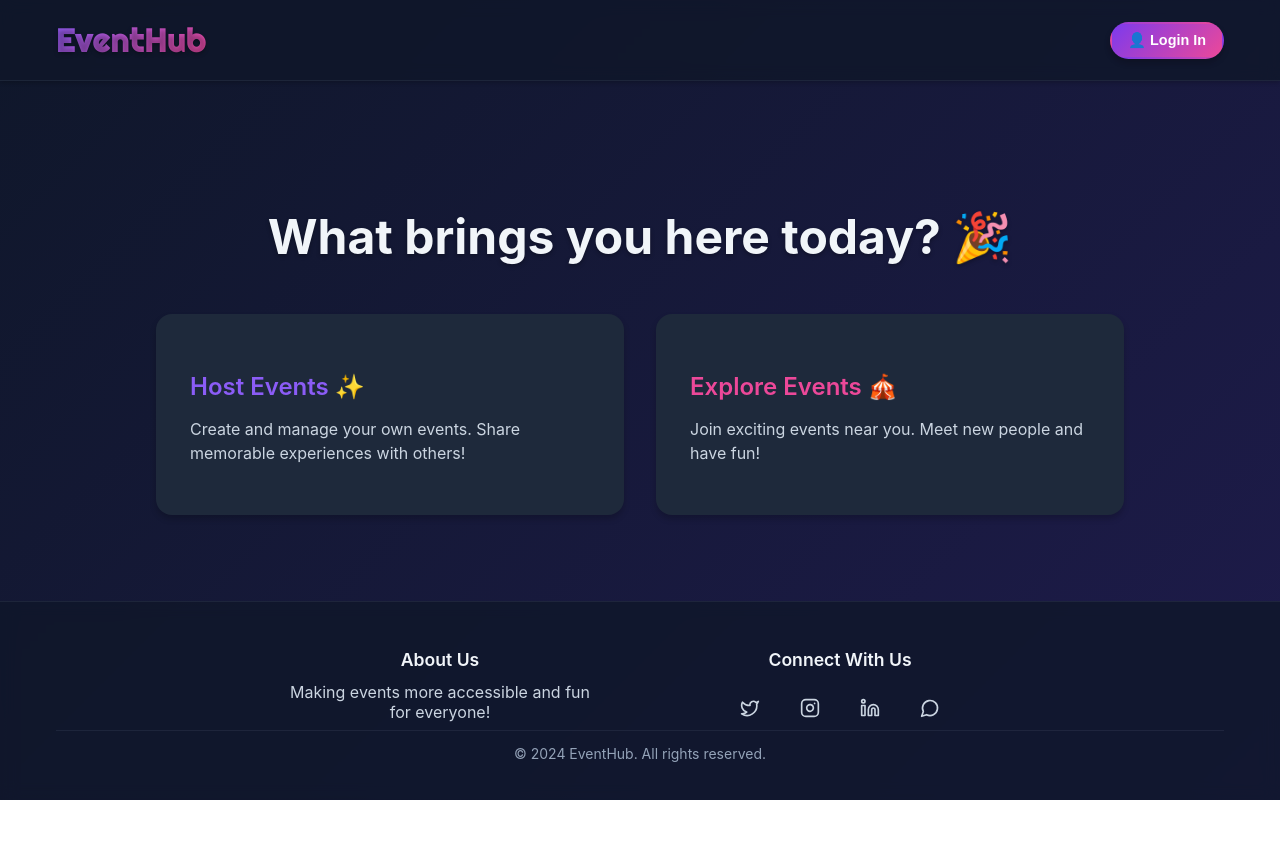
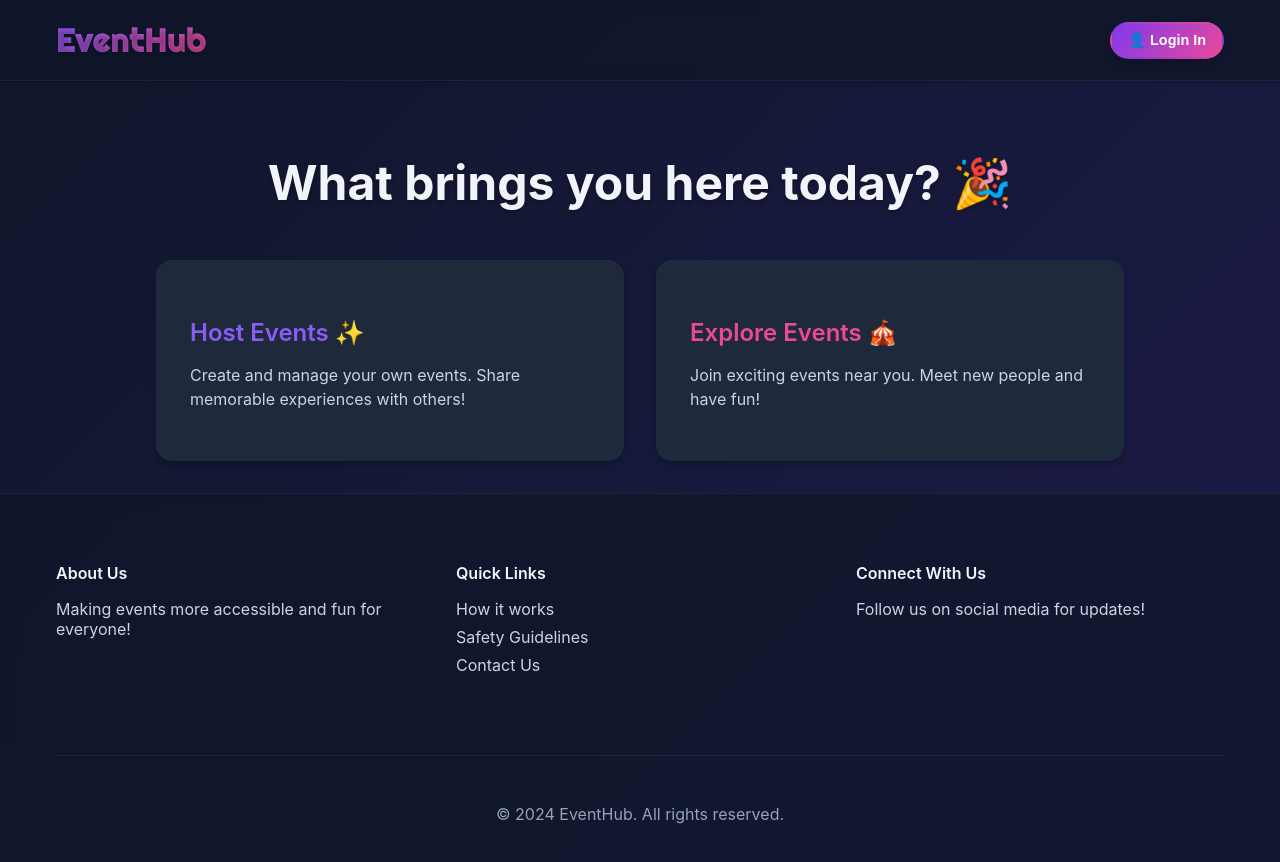
Before and after one commit to Jain2003/event-hub, a Next.js app in the folder nextjs-app/: page / in a window 1280 px wide. Shown: the top 862 px of the page. Before the commit the page ends 800 px from the top, so only its background shows below. Built offline with nearby package versions, Linux system fonts and the light colour scheme.

Commit message:
Revert "Fix: Footer, Ui-fix: EventsPage"
This reverts commit c63c7f75994e7462ebda6576f80ce52521a95d8c.

```diff
--- a/nextjs-app/components/footer.js
+++ b/nextjs-app/components/footer.js
@@ -1,10 +1,13 @@
 import React from 'react';
-import { Twitter, Instagram, Linkedin, MessageCircle } from 'lucide-react';
+import { useRouter } from 'next/router';
 import styles from '../styles/Home.module.css';
 
-const Footer = () => {
-  return (
+
+const Footer = ()=>{
+
+    return(
         <div>
+        {/* Footer */}
       <footer className={styles.footer}>
       <div className={styles.footerContent}>
         <div className={styles.footerGrid}>
@@ -16,21 +19,19 @@ const Footer = () => {
           </div>
 
           <div className={styles.footerSection}>
+            <h4 className={styles.footerTitle}>Quick Links</h4>
+            <ul className={styles.footerLinks}>
+              <li>How it works</li>
+              <li>Safety Guidelines</li>
+              <li>Contact Us</li>
+            </ul>
+          </div>
+
+          <div className={styles.footerSection}>
             <h4 className={styles.footerTitle}>Connect With Us</h4>
-              <div className={styles.socialIcons}>
-                <a href="#" className={styles.socialLink}>
-                  <Twitter size={20} />
-                </a>
-                <a href="#" className={styles.socialLink}>
-                  <Instagram size={20} />
-                </a>
-                <a href="#" className={styles.socialLink}>
-                  <Linkedin size={20} />
-                </a>
-                <a href="#" className={styles.socialLink}>
-                  <MessageCircle size={20} />
-                </a>
-              </div>
+            <p className={styles.footerText}>
+              Follow us on social media for updates!
+            </p>
           </div>
         </div>
 
@@ -43,4 +44,4 @@ const Footer = () => {
     );
 };
 
-export default Footer;
+export default Footer
--- a/nextjs-app/pages/authlogin.js
+++ b/nextjs-app/pages/authlogin.js
@@ -3,7 +3,6 @@ import { useRouter } from 'next/router';
 import styles from '../styles/Auth.module.css';
 import { Eye, EyeOff } from 'lucide-react';
 import Header from '../components/header';
-import Footer from '../components/footer';
 
 const AuthPage = () => {
   // State to manage password visibility
@@ -66,7 +65,6 @@ const AuthPage = () => {
   <button className={styles.createAccountButton} onClick={handleCreateAccount}>Create one</button>
 </div>
       </div>
-      <Footer/>
     </div>
   );
 };
--- a/nextjs-app/pages/authsignup.js
+++ b/nextjs-app/pages/authsignup.js
@@ -3,7 +3,7 @@ import styles from '../styles/Auth.module.css';
 import { useRouter } from 'next/router';
 import { Eye, EyeOff } from 'lucide-react';
 import Header from '../components/header';
-import Footer from '../components/footer'
+// import Footer from '../components/footer'
 
 const AuthPage = () => {
   // State to manage password visibility
@@ -63,7 +63,7 @@ const AuthPage = () => {
           Submit
         </button>
       </div>
-      <Footer/>
+      {/* <Footer/> */}
     </div>
   );
 };
--- a/nextjs-app/styles/Auth.module.css
+++ b/nextjs-app/styles/Auth.module.css
@@ -92,7 +92,6 @@
   max-width: 400px;
   margin: auto;
   margin-top: 40px;
-  margin-bottom: 20px;
   padding: 2.5rem;
   background-color:rgba(31, 41, 55, 0.9);
   backdrop-filter: blur(8px);
--- a/nextjs-app/styles/EventDetail.module.css
+++ b/nextjs-app/styles/EventDetail.module.css
@@ -164,8 +164,7 @@
     border-radius: 1rem;
     padding: 1.5rem;
     box-shadow: 0 4px 6px rgba(0, 0, 0, 0.2);
-    /* margin-bottom: 1rem; */
-    margin-top: 1rem;
+    margin-bottom: 1rem;
   }
 
   .infoItem {
--- a/nextjs-app/styles/Home.module.css
+++ b/nextjs-app/styles/Home.module.css
@@ -188,58 +188,32 @@
 .footerContent {
   max-width: 1200px;
   margin: 0 auto;
-  padding: 1.5rem 1rem;
+  padding: 3rem 1rem;
 }
 
 .footerGrid {
   display: grid;
   grid-template-columns: 1fr;
   gap: 2rem;
-  max-width: 800px;
-  margin: 0 auto;
-  text-align: center;
 }
 
 .footerSection {
-  margin-bottom: 1rem;
-  display: flex;
-  flex-direction: column;
-  align-items: center;
+  margin-bottom: 2rem;
 }
 
 .footerTitle {
   font-weight: 600;
   color: #f1f5f9;
-  margin-bottom: 0.75rem;
-  font-size: 1.1rem;
+  margin-bottom: 1rem;
 }
 
 .footerText {
   color: #cbd5e1;
-  max-width: 300px;
-  margin: 0 auto;
 }
 
 .footerLinks {
   list-style: none;
   padding: 0;
-}
-
-.socialIcons {
-  display: flex;
-  gap: 1.5rem;
-  justify-content: center;
-  margin-top: 0.5rem;
-}
-
-.socialLink {
-  color: #cbd5e1;
-  transition: color 0.2s ease;
-  padding: 0.5rem;
-}
-
-.socialLink:hover {
-  color: #8b5cf6;
 }
 
 .footerLinks li {
@@ -254,12 +228,11 @@
 }
 
 .footerBottom {
-  /* margin-top: 1.5rem;
-  padding-top: 1.5rem; */
+  margin-top: 2rem;
+  padding-top: 2rem;
   border-top: 1px solid rgba(148, 163, 184, 0.1);
   text-align: center;
   color: #94a3b8;
-  font-size: 0.875rem;
 }
 
 /* Responsive adjustments */
@@ -282,12 +255,7 @@
   }
 
   .footerGrid {
-    grid-template-columns: repeat(2, 1fr);
-    gap: 4rem;
-    padding: 0 2rem;
-  }
-  .footerSection {
-    margin-bottom: 0;
+    grid-template-columns: repeat(3, 1fr);
   }
 }
 
@@ -333,19 +301,4 @@
   .headerContent {
     padding: 0 0.25rem;
   }
-  .footerContent {
-    padding: 1rem 0.5rem;
-  }
-
-  .footerGrid {
-    gap: 1.5rem;
-  }
-
-  .socialIcons {
-    gap: 1rem;
-  }
-
-  .footerText {
-    max-width: 250px;
-  }
 }
```
Also changed, not shown: nextjs-app/pages/event/[id].js (+3 -4 lines), nextjs-app/temp-data/data.js (+44 -0 lines). Lines whose indentation alone changed are shown as unchanged.
